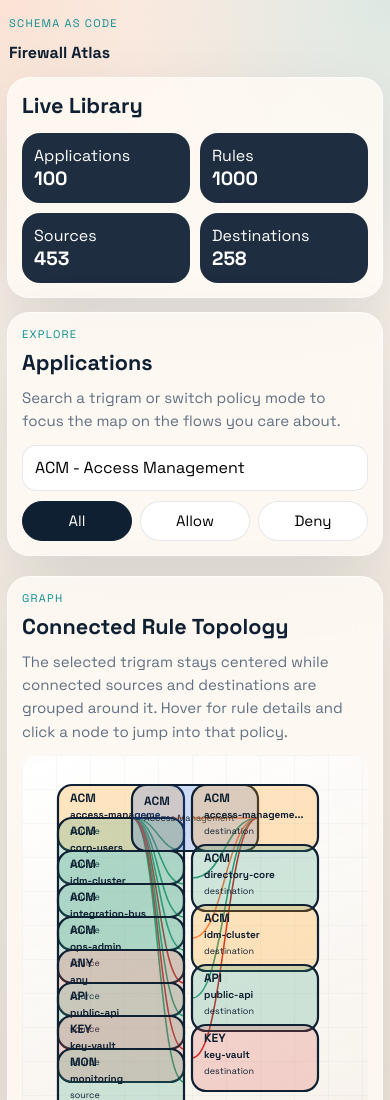
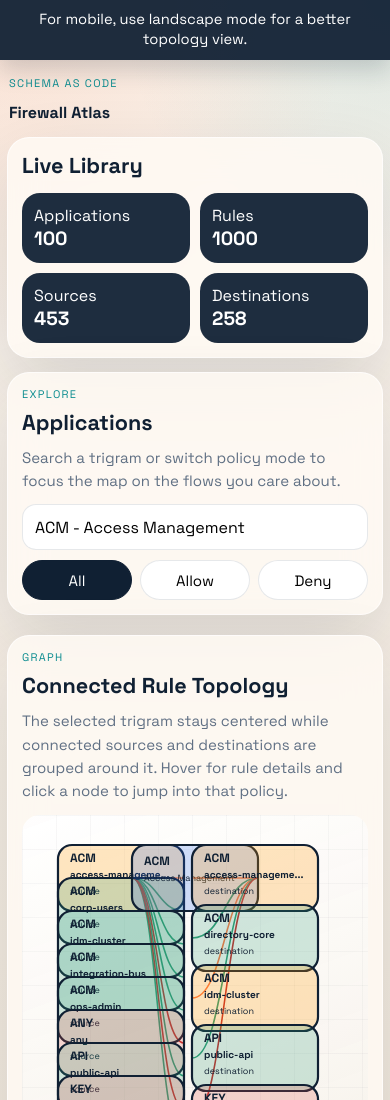
Before and after one commit to Mathias-Wiederhirn/schema_as_code, a plain HTML site: page index.html in a window 390 px wide. Shown: the top 1100 px of the page. Drawn offline with Linux system fonts and the light colour scheme.

Commit message:
Add mobile landscape hint

```diff
--- a/firewall-library.css
+++ b/firewall-library.css
@@ -21,6 +21,9 @@ body {
     radial-gradient(circle at 0% 0%, rgba(255, 118, 67, 0.18), transparent 30%),
     radial-gradient(circle at 100% 0%, rgba(11, 140, 143, 0.16), transparent 24%),
     linear-gradient(180deg, #faf4ed 0%, #efe5d9 100%);
+}
+.orientation-hint {
+  display: none;
 }
 .shell {
   width: min(1520px, calc(100% - 32px));
@@ -401,3 +404,21 @@ svg { width: 100%; height: 100%; display: block; }
     font-size: 0.9rem;
   }
 }
+@media (max-width: 820px) and (orientation: portrait) {
+  .orientation-hint {
+    display: block;
+    position: sticky;
+    top: 0;
+    z-index: 20;
+    padding: 10px 14px;
+    background: rgba(16, 32, 51, 0.94);
+    color: white;
+    text-align: center;
+    box-shadow: 0 10px 24px rgba(16, 32, 51, 0.18);
+  }
+  .orientation-hint p {
+    margin: 0;
+    font-size: 0.92rem;
+    line-height: 1.35;
+  }
+}
--- a/index.html
+++ b/index.html
@@ -10,6 +10,9 @@
   <link rel="stylesheet" href="firewall-library.css?v=20260414-2">
 </head>
 <body>
+  <div class="orientation-hint">
+    <p>For mobile, use landscape mode for a better topology view.</p>
+  </div>
   <div class="shell">
     <header class="topbar">
       <div class="brand-lockup">
```
